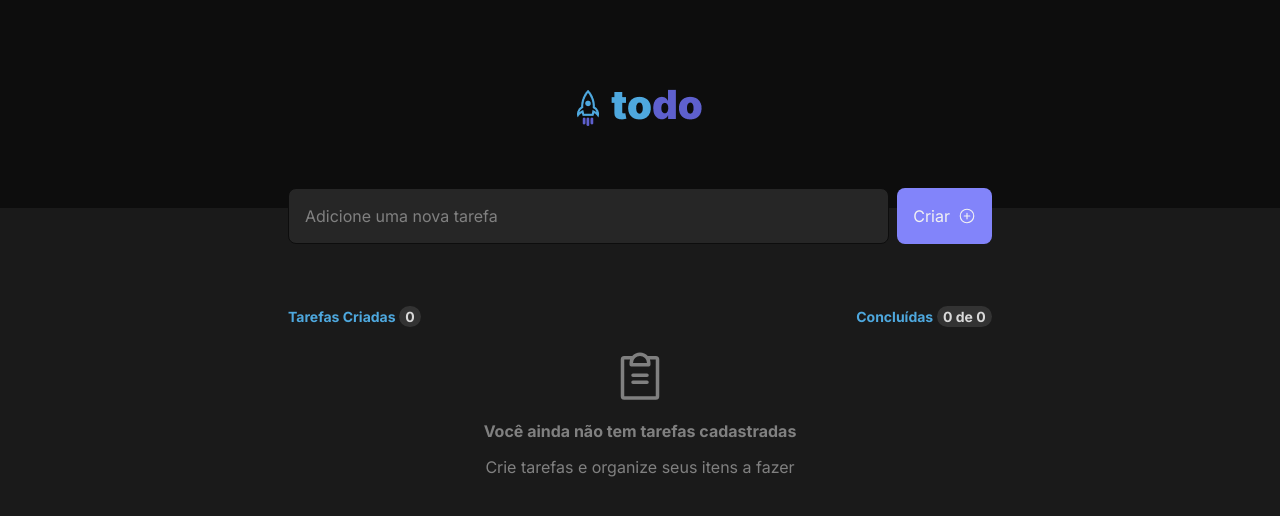
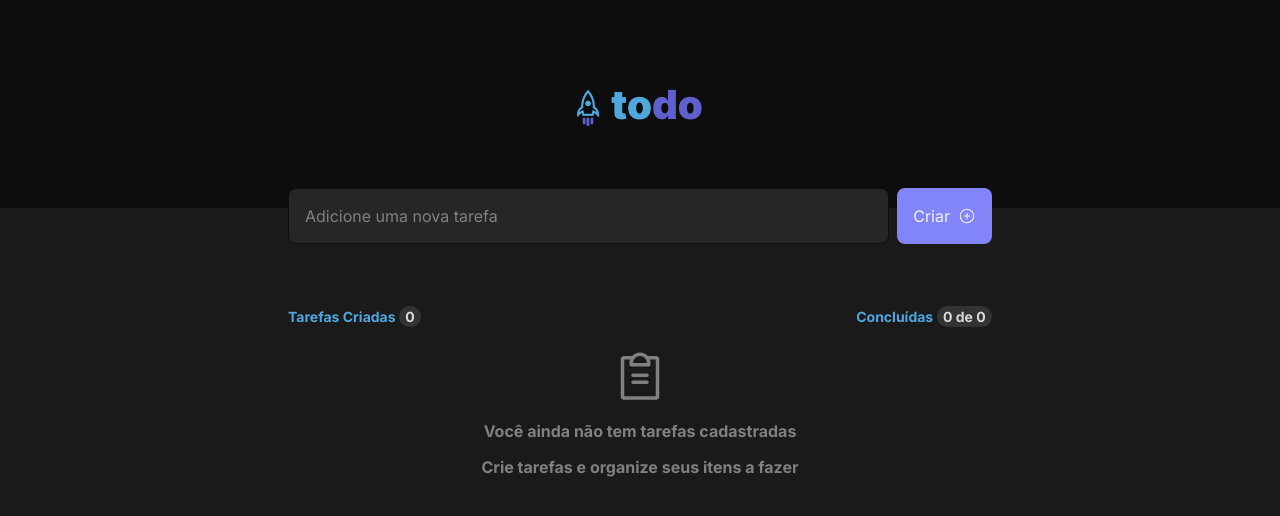
Before and after one commit to Schambin/todo-list-react, a React (Vite) app: page / in a window 1280 px wide. Shown: the top 516 px of the page. Built offline with nearby package versions, Linux system fonts and the light colour scheme.

Commit message:
literally nothing

```diff
--- a/src/components/input/input.tsx
+++ b/src/components/input/input.tsx
@@ -23,7 +23,7 @@ export function AddTask({ addTask }: AddTaskProps) {
                 className='addTaskInput'
                 type="text"
                 placeholder='Adicione uma nova tarefa'
-                maxLength={68}
+                maxLength={65}
                 value={taskInput}
                 onChange={(e) => setTaskInput(e.target.value)}
             />
--- a/src/components/list/list.tsx
+++ b/src/components/list/list.tsx
@@ -21,7 +21,7 @@ export function TasksList({ tasks, deleteTask, toggleTaskCompletion }: TasksList
                 <div className='withoutTasksContainer'>
                     <ClipboardText size={56} />
                     <p className='noTasksDec'>Você ainda não tem tarefas cadastradas</p>
-                    <p>Crie tarefas e organize seus itens a fazer</p>
+                    <p className='noTasksDec'>Crie tarefas e organize seus itens a fazer</p>
                 </div>
             ) : (
                 tasks.map(task => (
```
